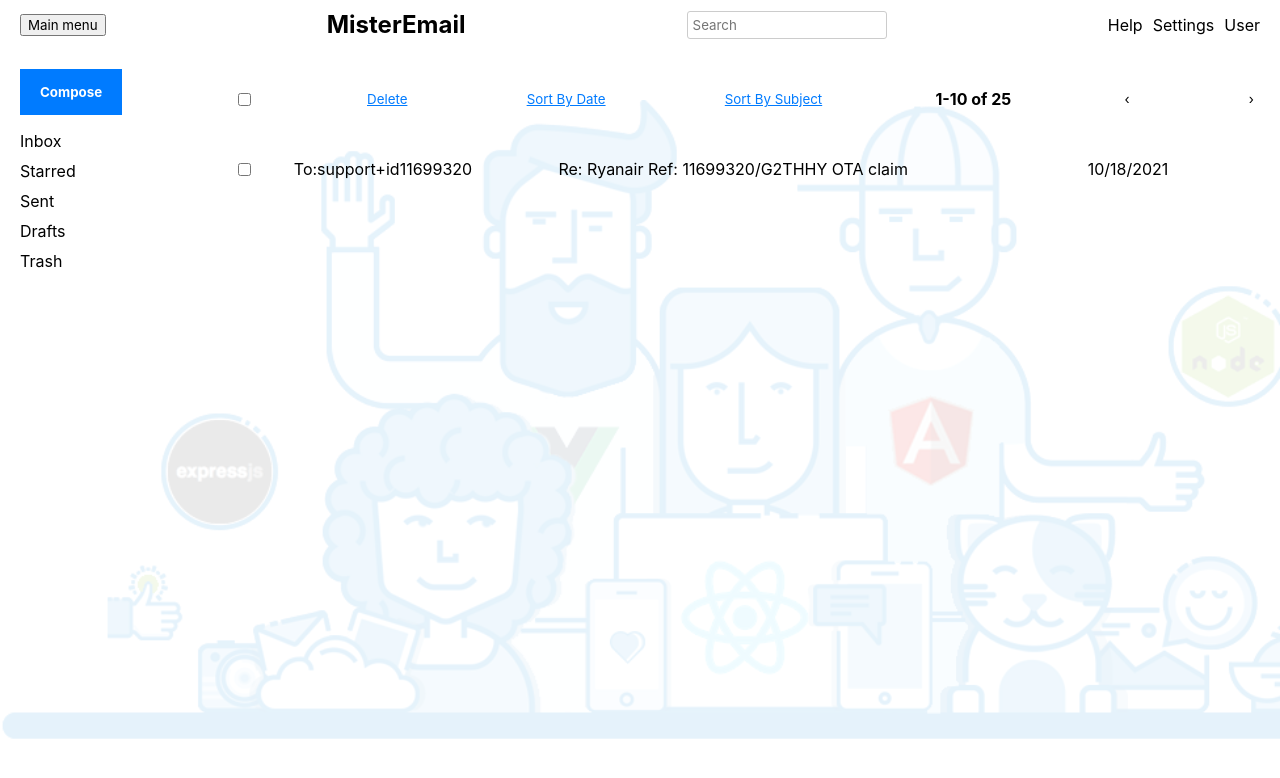
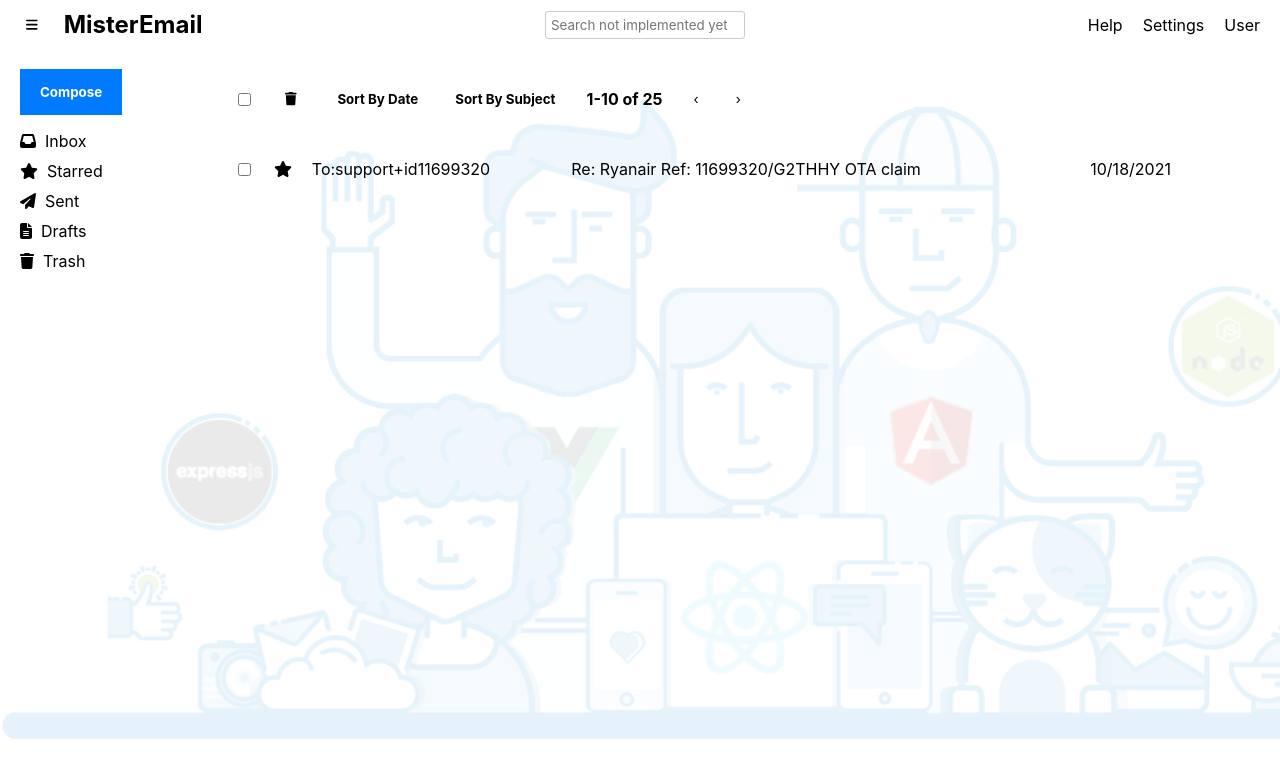
Before and after one commit to alexbol99/misterEmail, a React (Vite) app: page /#/sent in a window 1280 px wide. Shown: the top 778 px of the page. Built offline with nearby package versions, Linux system fonts and the light colour scheme.

Commit message:
Added icons and some style

```diff
--- a/package.json
+++ b/package.json
@@ -12,6 +12,9 @@
     "preview": "vite preview"
   },
   "dependencies": {
+    "@fortawesome/fontawesome-svg-core": "^6.4.2",
+    "@fortawesome/free-solid-svg-icons": "^6.4.2",
+    "@fortawesome/react-fontawesome": "^0.2.0",
     "react": "^18.2.0",
     "react-dom": "^18.2.0",
     "react-router": "^6.15.0",
--- a/src/assets/css/basics/base.css
+++ b/src/assets/css/basics/base.css
@@ -55,6 +55,8 @@ a:hover {
 }
 
 button {
+    background-color: transparent;
+    border: none;
     font-family: inherit;
     cursor: pointer;
 
--- a/src/assets/css/components/email-preview-item.css
+++ b/src/assets/css/components/email-preview-item.css
@@ -16,6 +16,11 @@
     left: -40px;
 }
 
+.email-preview-star {
+    position: relative;
+    left: -20px;
+}
+
 .email-preview-item-from {
     flex: 4;
 }
--- a/src/assets/css/pages/email-index.css
+++ b/src/assets/css/pages/email-index.css
@@ -50,7 +50,7 @@
 
 .breadcrumbs {
     display: flex;
-    gap: 10px;
+    gap: 20px;
 }
 
 .aside-menu {
@@ -90,14 +90,16 @@
     display: flex;
     justify-content: space-between;
     align-items: center;
+    width: 50%;
 }
 
 .sort-button {
     background-color: #fff;
     border: none;
     cursor: pointer;
-    text-decoration: underline;
-    color: #007bff;
+    text-decoration: none;
+    font-weight: bold;
+    /*color: #007bff;*/
 }
 
 .pagination {
--- a/src/components/EmailDetails.jsx
+++ b/src/components/EmailDetails.jsx
@@ -2,6 +2,8 @@ import {useEffect, useState} from "react";
 import {mailStorageService} from "../services/mail-storage.service.js";
 import {useLocation, useNavigate} from "react-router";
 import {mailModelService} from "../services/mail-model.service.js";
+import { FontAwesomeIcon } from '@fortawesome/react-fontawesome'
+import {faDownload, faLongArrowAltLeft, faTrash, faEnvelopeOpen} from "@fortawesome/free-solid-svg-icons";
 
 function EmailDetails({id}) {
     const [mail, setMail] = useState(null)
@@ -25,15 +27,21 @@ function EmailDetails({id}) {
 
     return (
         <div className="email-details">
-            <nav className="horizontal-menu">
-                <button className="back-button"
+            <nav className="breadcrumbs">
+                <button className="back-button" title="Back to the previous page"
                         onClick={() => navigate(pathname.slice(0,pathname.indexOf(id)-1))}
                 >
-                    Back
+                    <FontAwesomeIcon icon={faLongArrowAltLeft} />
                 </button>
-                <button className="action-button">Download</button>
-                <button className="action-button">Delete</button>
-                <button className="action-button">Mark as unread</button>
+                <button className="action-button" title="Download">
+                    <FontAwesomeIcon icon={faDownload} />
+                </button>
+                <button className="action-button" title="Move to trash folder">
+                    <FontAwesomeIcon icon={faTrash} />
+                </button>
+                <button className="action-button" title="Mark as unread">
+                    <FontAwesomeIcon icon={faEnvelopeOpen} />
+                </button>
             </nav>
 
             <h2>{mail?.Subject}</h2>
--- a/src/components/EmailIndexSideMenu.jsx
+++ b/src/components/EmailIndexSideMenu.jsx
@@ -1,5 +1,7 @@
 import React from "react";
 import {Link, useSearchParams} from "react-router-dom";
+import { FontAwesomeIcon } from '@fortawesome/react-fontawesome'
+import {faFileText, faInbox, faPaperPlane, faStar, faTrash} from "@fortawesome/free-solid-svg-icons";
 
 function EmailIndexSideMenu(props) {
     const [_, setSearchParams] = useSearchParams()
@@ -17,19 +19,29 @@ function EmailIndexSideMenu(props) {
             </button>
             <ul className="menu-items">
                 <li>
-                    <Link to="/inbox">Inbox</Link>
+                    <Link to="/inbox" title="Inbox">
+                        <FontAwesomeIcon icon={faInbox} />&nbsp; Inbox
+                    </Link>
                 </li>
                 <li>
-                    <Link to="/starred">Starred</Link>
+                    <Link to="/starred" title="Starred">
+                        <FontAwesomeIcon icon={faStar} />&nbsp; Starred
+                    </Link>
                 </li>
                 <li>
-                    <Link to="/sent">Sent</Link>
+                    <Link to="/sent" title="Sent">
+                        <FontAwesomeIcon icon={faPaperPlane} />&nbsp; Sent
+                    </Link>
                 </li>
                 <li>
-                    <Link to="/drafts">Drafts</Link>
+                    <Link to="/drafts" title="Draft">
+                        <FontAwesomeIcon icon={faFileText} />&nbsp; Drafts
+                    </Link>
                 </li>
                 <li>
-                    <Link to="/trash">Trash</Link>
+                    <Link to="/trash">
+                        <FontAwesomeIcon icon={faTrash} />&nbsp; Trash
+                    </Link>
                 </li>
             </ul>
         </aside>
--- a/src/components/EmailPreviewItem.jsx
+++ b/src/components/EmailPreviewItem.jsx
@@ -1,5 +1,7 @@
 import {useNavigate} from "react-router";
 import {useState} from "react";
+import { FontAwesomeIcon } from '@fortawesome/react-fontawesome'
+import {faStar} from "@fortawesome/free-solid-svg-icons";
 
 function EmailPreviewItem({pathname, mail, togglePreviewItemSelection}) {
     const [isSelected, setIsSelected] = useState(false)
@@ -21,6 +23,7 @@ function EmailPreviewItem({pathname, mail, togglePreviewItemSelection}) {
                    onClick={event => onSelectItemCheckboxClick(event, mail.id)}
                    defaultChecked={isSelected}
             />
+            <FontAwesomeIcon icon={faStar} className="email-preview-star" />
             <div className="email-preview-item-from">
                 {pathname === "/sent" ? `To:${mail.To.split('@')[0]}` : mail.From.split('@')[0]}
             </div>
--- a/src/components/EmailPreviewList.jsx
+++ b/src/components/EmailPreviewList.jsx
@@ -1,12 +1,15 @@
 import EmailPreviewItem from "./EmailPreviewItem.jsx";
+import { FontAwesomeIcon } from '@fortawesome/react-fontawesome'
+import {faTrash} from "@fortawesome/free-solid-svg-icons";
 
 function EmailPreviewList({mails, pathname, togglePreviewItemSelection, deletedSelectedItems}) {
     return (
         <div className="items-list">
             <div className="list-header">
                 <input type="checkbox" className="select-all-checkbox"/>
-                <button className="sort-button" onClick={deletedSelectedItems}>
-                    Delete
+                <button className="" onClick={deletedSelectedItems}
+                        title="Move selected mails to Trash folder">
+                    <FontAwesomeIcon icon={faTrash} />&nbsp;
                 </button>
                 <button className="sort-button">Sort By Date</button>
                 <button className="sort-button">Sort By Subject</button>
--- a/src/pages/EmailIndex.jsx
+++ b/src/pages/EmailIndex.jsx
@@ -8,6 +8,8 @@ import {mailModelService} from "../services/mail-model.service.js";
 
 import {mailStorageService} from "../services/mail-storage.service.js";
 import EmailCompose from "../components/EmailCompose.jsx";
+import { FontAwesomeIcon } from '@fortawesome/react-fontawesome'
+import {faBars} from "@fortawesome/free-solid-svg-icons";
 
 function EmailIndex(props) {
     const [mails, setMails] = useState(null)
@@ -49,9 +51,17 @@ function EmailIndex(props) {
         <React.Fragment>
             <div className="email-index">
                 <header>
-                    <button className="main-menu-button">Main menu</button>
-                    <div className="logo">MisterEmail</div>
-                    <input type="text" className="search-box" placeholder="Search"/>
+                    <nav className="breadcrumbs">
+                        <button className="main-menu-button" title="Main menu">
+                            <FontAwesomeIcon icon={faBars} />
+                        </button>
+                        <div className="logo">MisterEmail</div>
+                    </nav>
+                    {/*<button className="main-menu-button" title="Main menu">*/}
+                    {/*     <FontAwesomeIcon icon={faBars} />*/}
+                    {/*</button>*/}
+                    {/*<div className="logo">MisterEmail</div>*/}
+                    <input type="text" className="search-box" placeholder="Search not implemented yet"/>
                     <nav className="breadcrumbs">
                         <a href="#">Help</a>
                         <a href="#">Settings</a>
```
Also changed, not shown: 1 other file (tests, documents, lock files or other folders).
